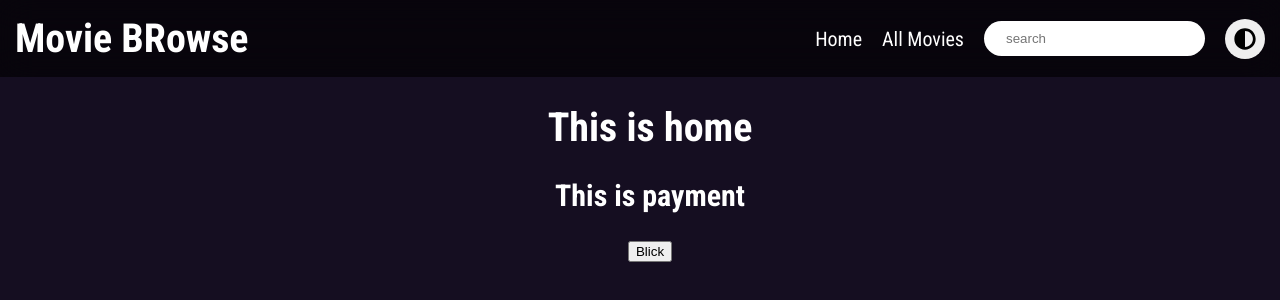
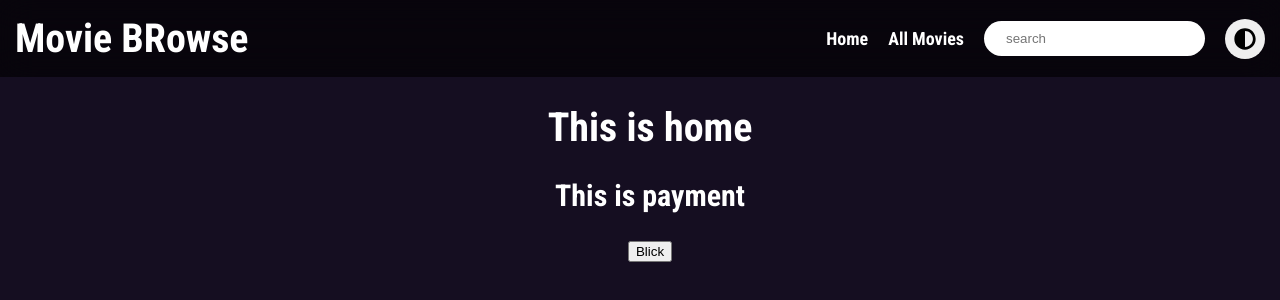
Before and after one commit to tsandeepa/react-movies, a React (Create React App) app: page / in a window 1280 px wide. Shown: the top 300 px of the page. Built offline with nearby package versions, Linux system fonts and the light colour scheme.

Commit message:
theme updated dark , light, responsive mDetails fixed

```diff
--- a/src/components/styled/Global.js
+++ b/src/components/styled/Global.js
@@ -40,11 +40,11 @@ const GlobalStyles = createGlobalStyle`
 .sch-movie-list{
   height: 100vh;
   width: 450px;
-  box-shadow: -65px -15px 24px #000000;
+  box-shadow: ${({theme})=> theme.schOverlayShadow};
   /* display: grid;
   grid-template-columns: repeat(10,1fr); */
   /* position: absolute; */
-  background: #000000f7;
+  background: ${({theme})=> theme.schOverlayBg};
     top: 0;
   bottom: 0;
   overflow-y: auto;
--- a/src/components/styled/Movie.styled.js
+++ b/src/components/styled/Movie.styled.js
@@ -33,7 +33,7 @@ export const OneMovie = styled.div`
             font-size: 15px;
             text-align: left;
             font-weight: 300;
-            color: #b5b5b5;
+            color: ${({theme})=> theme.colorSecondary};
         }
         img{
             /* min-height: 348px; */
--- a/src/components/styled/MovieDetail.styled.js
+++ b/src/components/styled/MovieDetail.styled.js
@@ -18,7 +18,9 @@ export const MovieInfo = styled.div`
             /* background: rgb(20,2,31); */
             /* background: linear-gradient(0deg, rgba(20,2,31,1) 0%, rgba(113,113,113,1) 100%); */
             /* background: linear-gradient(0deg,rgb(77 77 77 / 0%) 0%, rgb(0 0 0) 100%); */
-            background: linear-gradient(0deg,rgb(77 77 77 / 68%) 0%,rgb(0 0 0) 100%);
+            /* background: linear-gradient(0deg,rgb(77 77 77 / 68%) 0%,rgb(0 0 0) 100%);
+            background: linear-gradient(0deg,rgb(77 77 77 / 68%) 0%,rgb(255 255 255) 100%); */
+            background: ${({theme})=> theme.mvDetailOverlay};
 
             top: 0;
             bottom: 0;
@@ -103,6 +105,16 @@ export const MovieInfo = styled.div`
             }
         }
     }
+    @media only screen and (max-width: 1380px) and (min-width: 900px){
+        .md-poster{
+            max-width: 380px;
+            img{
+                width: 100%;
+            }
+        }
+    }
+
+
     @media only screen and (max-width: 690px){
         .md-container{
             display: block;
--- a/src/components/styled/Nav.styled.js
+++ b/src/components/styled/Nav.styled.js
@@ -28,8 +28,10 @@ export const Nav = styled.div`
                 display: flex;
                 gap: 20px;
                 a{
-                color: ${({theme})=> theme.color};
-                text-decoration: none;
+                    color: ${({theme})=> theme.color};
+                    text-decoration: none;
+                    font-size: 18px;
+                    font-weight: 600;
                 }
             }
         }
@@ -77,12 +79,12 @@ export const Nav = styled.div`
                     align-items: center;
                     padding: 4px 20px 4px 4px;
                     p{
-                        color: #fff;
+                        color: ${({theme})=> theme.color};
                         margin-bottom: 5px;
                         font-size: 17px;
                     }
                     label{
-                        color: #8bafbd;
+                        color: ${({theme})=> theme.colorSecondary};
                         font-size: 16px;
                     }
                     img{
--- a/src/components/styled/Theme.styled.js
+++ b/src/components/styled/Theme.styled.js
@@ -1,14 +1,23 @@
 
 export const lightTheme = {
     bg:'#f0f3ea',
-    color: '#000',
+    color: '#4b4b4b',
+    colorSecondary:'#a3a3a3',
     scrollColor: '#bbc0b1',
-    navBg:'rgb(255 255 255 / 62%)'
+    navBg:'rgb(255 255 255 / 62%)',
+    mvDetailOverlay:'linear-gradient(0deg,rgb(77 77 77 / 68%) 0%,rgb(255 255 255) 100%);',
+    schOverlayBg:'#fffffffa;',
+    schOverlayShadow:'-65px -15px 24px #ffffff;'
+
 }
 
 export const darkTheme = {
     bg:'#150e21',
     color: '#fff',
+    colorSecondary:'#b5b5b5',
     scrollColor: '#373142',
-    navBg:'rgb(0 0 0 / 62%)'
+    navBg:'rgb(0 0 0 / 62%)',
+    mvDetailOverlay:'linear-gradient(0deg,rgb(77 77 77 / 68%) 0%,rgb(0 0 0) 100%);',
+    schOverlayBg:'#000000f7;',
+    schOverlayShadow:'-65px -15px 24px #000000;'
 }
```
